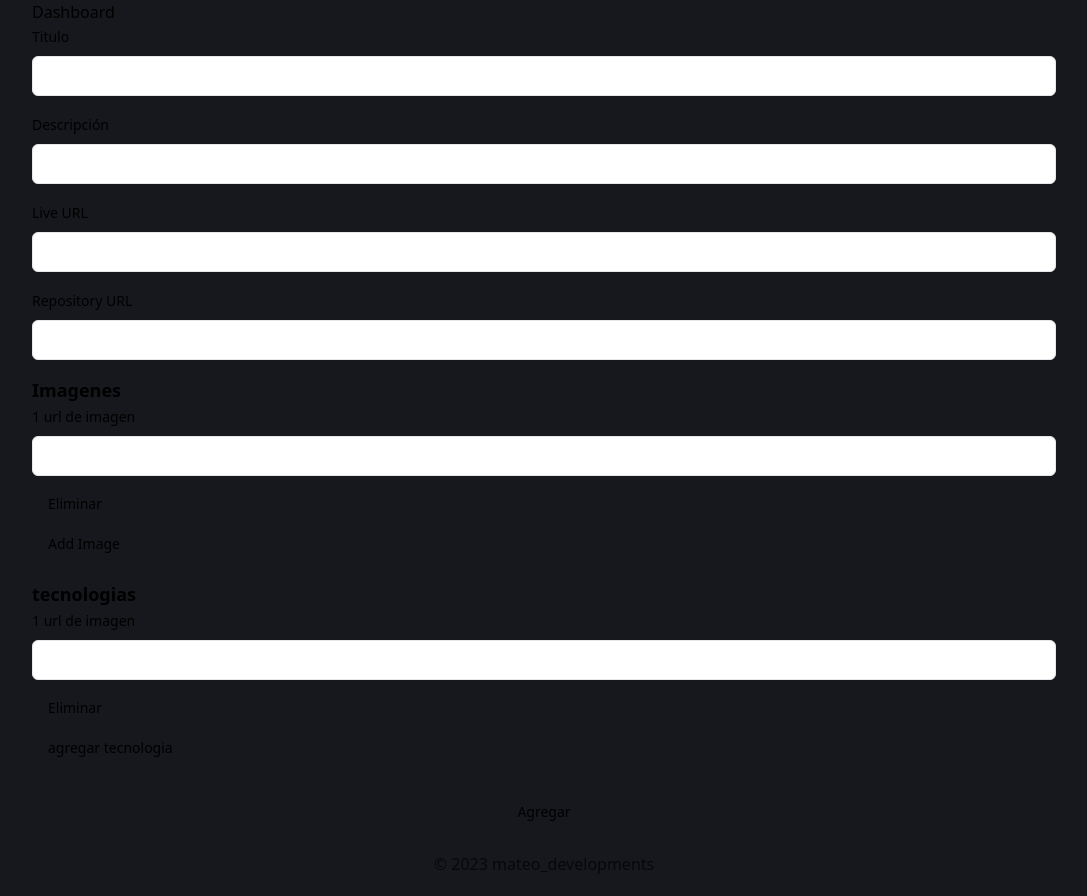
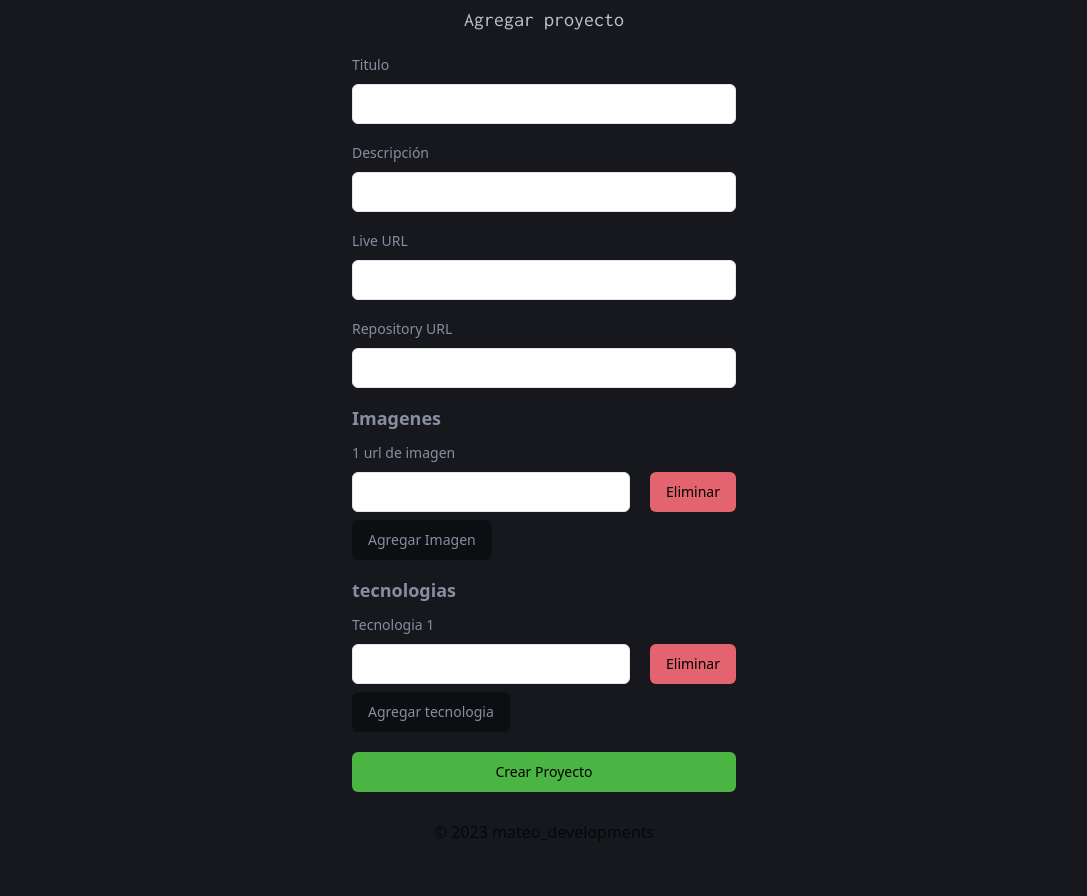
Before and after one commit to mateopedehonta/portfolio, a Next.js app: page /dashboard in a window 1280 px wide. Shown: the whole page, without its empty margins (96-1183 px from the left). After the commit the page ends 864 px from the top, so only its background shows below. Built offline with nearby package versions, Linux system fonts and the light colour scheme.

Commit message:
card disaing

```diff
--- a/src/actions/addProjects.ts
+++ b/src/actions/addProjects.ts
@@ -13,7 +13,6 @@ export const addProject = async (data: z.infer<typeof ProjectFormSchema>) => {
         technologies: data.technologies.map((i) => i.name),
       },
     });
-    console.log(project);
     return project;
   } catch (error) {
     console.log(error);
--- a/src/app/dashboard/page.tsx
+++ b/src/app/dashboard/page.tsx
@@ -2,8 +2,10 @@ import { ProjectForm } from "@/components";
 
 export default function Dashboard() {
   return (
-    <div className="w-4/5">
-      Dashboard
+    <div className="w-screen min-h-screen flex flex-col justify-center items-center text-gray-400 gap-5">
+      <h1 className="text-gray-500 font-Inconsolata subtitle">
+        Agregar proyecto
+      </h1>
       <ProjectForm />
     </div>
   );
--- a/src/app/login/page.tsx
+++ b/src/app/login/page.tsx
@@ -41,6 +41,7 @@ export default function LoginPage() {
   };
 
   return (
+    <div className="w-screen h-screen flex justify-center items-center text-gray-400">
       <Form {...form}>
         <form onSubmit={form.handleSubmit(onSubmit)} className="space-y-6">
           <div className="space-y-4">
@@ -82,9 +83,10 @@ export default function LoginPage() {
             />
           </div>
           <Button disabled={isPending} type="submit" className="w-full">
-          Login
+            Ingresar
           </Button>
         </form>
       </Form>
+    </div>
   );
 }
--- a/src/components/Contact.tsx
+++ b/src/components/Contact.tsx
@@ -32,10 +32,34 @@ export const Contact = () => {
         </p>
       </div>
       <div className="flex flex-col gap-6 ">
-        <SocialLink icon={<LinkedinLogo size={32} />} label="Linkedin" />
-        <SocialLink icon={<InstagramLogo size={32} />} label="Instagram" />
-        <SocialLink icon={<GithubLogo size={32} />} label="GitHub" />
-        <SocialLink icon={<EnvelopeSimple size={32} />} label="E-mail" />
+        <a
+          href="https://www.linkedin.com/in/mateo-pedehontaa/"
+          className="cursor-pointer"
+          target="_blank"
+        >
+          <SocialLink icon={<LinkedinLogo size={32} />} label="Linkedin" />
+        </a>
+        <a
+          href="https://www.instagram.com/mateo.pedehontaa/"
+          className="cursor-pointer"
+          target="_blank"
+        >
+          <SocialLink icon={<InstagramLogo size={32} />} label="Instagram" />
+        </a>
+        <a
+          href="https://github.com/mateodev1"
+          className="cursor-pointer"
+          target="_blank"
+        >
+          <SocialLink icon={<GithubLogo size={32} />} label="GitHub" />
+        </a>
+        <a
+          href="https://mail.google.com/mail/?view=cm&fs=1&to=mateopedehonta@gmail.com"
+          className="cursor-pointer"
+          target="_blank"
+        >
+          <SocialLink icon={<EnvelopeSimple size={32} />} label="E-mail" />
+        </a>
       </div>
     </div>
   );
--- a/src/components/projects/ProjectForm.tsx
+++ b/src/components/projects/ProjectForm.tsx
@@ -48,8 +48,8 @@ export const ProjectForm = () => {
   };
   return (
     <Form {...form}>
-      <form onSubmit={form.handleSubmit(onSubmit)} className="space-y-6">
-        <div className="space-y-4">
+      <form onSubmit={form.handleSubmit(onSubmit)} className="w-96">
+        <div className="space-y-4 w-full ">
           <FormField
             control={form.control}
             name="title"
@@ -105,7 +105,7 @@ export const ProjectForm = () => {
               </FormItem>
             )}
           />
-          <div>
+          <div className="space-y-2">
             <Label className="font-bold text-lg"> Imagenes</Label>
             {imagesField.fields.map((field, index) => (
               <FormField
@@ -115,6 +115,7 @@ export const ProjectForm = () => {
                 render={({ field }) => (
                   <FormItem>
                     <FormLabel>{index + 1} url de imagen</FormLabel>
+                    <div className="flex gap-5">
                       <FormControl>
                         <Input {...field} />
                       </FormControl>
@@ -123,9 +124,12 @@ export const ProjectForm = () => {
                           e.preventDefault();
                           imagesField.remove(index);
                         }}
+                        variant={"destructive"}
+                        className="text-black"
                       >
                         Eliminar
                       </Button>
+                    </div>
                   </FormItem>
                 )}
               />
@@ -135,11 +139,12 @@ export const ProjectForm = () => {
                 e.preventDefault();
                 imagesField.append({ url: "" });
               }}
+              variant={"default"}
             >
-              Add Image
+              Agregar Imagen
             </Button>
           </div>
-          <div>
+          <div className="space-y-2">
             <Label className="font-bold text-lg"> tecnologias</Label>
             {techField.fields.map((field, index) => (
               <FormField
@@ -148,7 +153,8 @@ export const ProjectForm = () => {
                 name={`technologies.${index}.name`}
                 render={({ field }) => (
                   <FormItem>
-                    <FormLabel>{index + 1} url de imagen</FormLabel>
+                    <FormLabel>Tecnologia {index + 1} </FormLabel>
+                    <div className="flex gap-5">
                       <FormControl>
                         <Input {...field} />
                       </FormControl>
@@ -157,9 +163,12 @@ export const ProjectForm = () => {
                           e.preventDefault();
                           techField.remove(index);
                         }}
+                        variant={"destructive"}
+                        className="text-black"
                       >
                         Eliminar
                       </Button>
+                    </div>
                   </FormItem>
                 )}
               />
@@ -170,13 +179,17 @@ export const ProjectForm = () => {
                 techField.append({ name: "" });
               }}
             >
-              agregar tecnologia
+              Agregar tecnologia
             </Button>
           </div>
         </div>
 
-        <Button disabled={isPending} type="submit" className="w-full">
-          Agregar
+        <Button
+          disabled={isPending}
+          type="submit"
+          className="mt-5 w-full bg-[#4BB543] text-black"
+        >
+          Crear Proyecto
         </Button>
       </form>
     </Form>
--- a/src/components/projects/ProjectList.tsx
+++ b/src/components/projects/ProjectList.tsx
@@ -1,5 +1,5 @@
 import { getCategories } from "@/actions/getProjects";
-import Image from "next/image";
+import { ProyectItem } from "./ProyectItem";
 
 export const ProjectList = async () => {
   const projects = await getCategories();
@@ -11,24 +11,7 @@ export const ProjectList = async () => {
       </div>
       <div className="grid grid-cols-3 justify-around w-[1040px] gap-[24px]">
         {projects.map((project) => (
-          <div
-            key={project.id}
-            className="w-[330px] h-[280px] bg-gray-300 rounded-xl flex flex-col p-3 gap-6"
-          >
-            <Image
-              src={project.images[0]}
-              alt=""
-              className="w-[306px] h-[156px] rounded-xl"
-              width={10}
-              height={10}
-            />
-            <div className="p-1">
-              <h1 className="text-gray-600 title_sm capitalize">
-                {project.title}
-              </h1>
-              <p className="text-gray-500 text_sm">{project.description}</p>
-            </div>
-          </div>
+          <ProyectItem key={project.id} {...project} />
         ))}
       </div>
     </div>
--- /dev/null
+++ b/src/components/projects/ProyectItem.tsx
@@ -0,0 +1,81 @@
+import { project } from "@prisma/client";
+import Image from "next/image";
+import React from "react";
+import {
+  Dialog,
+  DialogContent,
+  DialogDescription,
+  DialogHeader,
+  DialogTitle,
+  DialogTrigger,
+} from "../ui/dialog";
+import Link from "next/link";
+
+export const ProyectItem = ({
+  images,
+  description,
+  title,
+  liveUrl,
+  repositoryUrl,
+  technologies,
+  isFeatured,
+}: project) => {
+  return (
+    // <div>
+    <Dialog>
+      <DialogTrigger className="w-[330px] h-[280px] bg-gray-300 rounded-xl flex flex-col p-3 gap-6 transition-transform transform hover:scale-105 ">
+        <Image
+          src={images[0]}
+          alt=""
+          className="w-[306px] h-[156px] rounded-xl"
+          width={10}
+          height={10}
+        />
+        <div className="p-1">
+          <h1 className="text-gray-600 title_sm capitalize">{title}</h1>
+          <p className="text-gray-500 text_sm">{description}</p>
+        </div>
+      </DialogTrigger>
+      <DialogContent className="bg-gray-800 text-white w-full max-w-3xl h-[60%] p-6 rounded-lg flex flex-col items-center">
+        <Image
+          src={images[0]}
+          alt={title}
+          className="w-auto h-1/2 rounded-xl mb-4"
+          width={400}
+          height={400}
+        />
+        <DialogHeader className="text-center mb-4 h-full">
+          <DialogTitle className="text-2xl font-semibold mb-2">
+            {title}
+          </DialogTitle>
+          <DialogDescription className="text-sm text-gray-50">
+            {description}
+            <div className="mt-2 space-y-1">
+              <p>
+                <Link href={liveUrl!} className="text-blue-400 hover:underline">
+                  Live Demo
+                </Link>
+              </p>
+              <p>
+                <a
+                  href={repositoryUrl}
+                  className="text-blue-400 hover:underline"
+                >
+                  Repository
+                </a>
+              </p>
+              <p>
+                <span className="text-gray-400">Technologies:</span>{" "}
+                {technologies.join(", ")}
+              </p>
+              <p>
+                <span className="text-gray-400">Featured:</span>{" "}
+                {isFeatured ? "Yes" : "No"}
+              </p>
+            </div>
+          </DialogDescription>
+        </DialogHeader>
+      </DialogContent>
+    </Dialog>
+  );
+};
--- a/src/components/ui/button.tsx
+++ b/src/components/ui/button.tsx
@@ -1,18 +1,21 @@
 import * as React from "react";
-import {Slot} from "@radix-ui/react-slot";
-import {cva, type VariantProps} from "class-variance-authority";
+import { Slot } from "@radix-ui/react-slot";
+import { cva, type VariantProps } from "class-variance-authority";
 
-import {cn} from "@/lib/utils";
+import { cn } from "@/lib/utils";
 
 const buttonVariants = cva(
   "inline-flex items-center justify-center whitespace-nowrap rounded-md text-sm font-medium ring-offset-background transition-colors focus-visible:outline-none focus-visible:ring-2 focus-visible:ring-ring focus-visible:ring-offset-2 disabled:pointer-events-none disabled:opacity-50",
   {
     variants: {
       variant: {
-        default: "bg-primary text-primary-foreground hover:bg-primary/90",
-        destructive: "bg-destructive text-destructive-foreground hover:bg-destructive/90",
-        outline: "border border-input bg-background hover:bg-accent hover:text-accent-foreground",
-        secondary: "bg-secondary text-secondary-foreground hover:bg-secondary/80",
+        default: "bg-gray-100 text-primary-foreground hover:bg-primary/90 ",
+        destructive:
+          "bg-red text-black text-destructive-foreground hover:bg-destructive/90",
+        outline:
+          "border border-input bg-background hover:bg-accent hover:text-accent-foreground",
+        secondary:
+          "bg-secondary text-secondary-foreground hover:bg-secondary/80",
         ghost: "hover:bg-accent hover:text-accent-foreground",
         link: "text-primary underline-offset-4 hover:underline",
       },
@@ -37,13 +40,19 @@ export interface ButtonProps
 }
 
 const Button = React.forwardRef<HTMLButtonElement, ButtonProps>(
-  ({className, variant, size, asChild = false, ...props}, ref) => {
+  ({ className, variant, size, asChild = false, ...props }, ref) => {
     const Comp = asChild ? Slot : "button";
 
-    return <Comp ref={ref} className={cn(buttonVariants({variant, size, className}))} {...props} />;
+    return (
+      <Comp
+        ref={ref}
+        className={cn(buttonVariants({ variant, size, className }))}
+        {...props}
+      />
+    );
   },
 );
 
 Button.displayName = "Button";
 
-export {Button, buttonVariants};
+export { Button, buttonVariants };
--- a/src/components/ui/dialog.tsx
+++ b/src/components/ui/dialog.tsx
@@ -1,18 +1,18 @@
-"use client"
+"use client";
 
-import * as React from "react"
-import * as DialogPrimitive from "@radix-ui/react-dialog"
-import { X } from "lucide-react"
+import * as React from "react";
+import * as DialogPrimitive from "@radix-ui/react-dialog";
+import { X } from "lucide-react";
 
-import { cn } from "@/lib/utils"
+import { cn } from "@/lib/utils";
 
-const Dialog = DialogPrimitive.Root
+const Dialog = DialogPrimitive.Root;
 
-const DialogTrigger = DialogPrimitive.Trigger
+const DialogTrigger = DialogPrimitive.Trigger;
 
-const DialogPortal = DialogPrimitive.Portal
+const DialogPortal = DialogPrimitive.Portal;
 
-const DialogClose = DialogPrimitive.Close
+const DialogClose = DialogPrimitive.Close;
 
 const DialogOverlay = React.forwardRef<
   React.ElementRef<typeof DialogPrimitive.Overlay>,
@@ -22,12 +22,12 @@ const DialogOverlay = React.forwardRef<
     ref={ref}
     className={cn(
       "fixed inset-0 z-50 bg-black/80  data-[state=open]:animate-in data-[state=closed]:animate-out data-[state=closed]:fade-out-0 data-[state=open]:fade-in-0",
-      className
+      className,
     )}
     {...props}
   />
-))
-DialogOverlay.displayName = DialogPrimitive.Overlay.displayName
+));
+DialogOverlay.displayName = DialogPrimitive.Overlay.displayName;
 
 const DialogContent = React.forwardRef<
   React.ElementRef<typeof DialogPrimitive.Content>,
@@ -38,8 +38,8 @@ const DialogContent = React.forwardRef<
     <DialogPrimitive.Content
       ref={ref}
       className={cn(
-        "fixed left-[50%] top-[50%] z-50 grid w-full max-w-lg translate-x-[-50%] translate-y-[-50%] gap-4 border bg-background p-6 shadow-lg duration-200 data-[state=open]:animate-in data-[state=closed]:animate-out data-[state=closed]:fade-out-0 data-[state=open]:fade-in-0 data-[state=closed]:zoom-out-95 data-[state=open]:zoom-in-95 data-[state=closed]:slide-out-to-left-1/2 data-[state=closed]:slide-out-to-top-[48%] data-[state=open]:slide-in-from-left-1/2 data-[state=open]:slide-in-from-top-[48%] sm:rounded-lg",
-        className
+        "fixed left-[50%] top-[50%] z-50 grid w-full  translate-x-[-50%] translate-y-[-50%] gap-4 border bg-background p-6 shadow-lg duration-200 data-[state=open]:animate-in data-[state=closed]:animate-out data-[state=closed]:fade-out-0 data-[state=open]:fade-in-0 data-[state=closed]:zoom-out-95 data-[state=open]:zoom-in-95 data-[state=closed]:slide-out-to-left-1/2 data-[state=closed]:slide-out-to-top-[48%] data-[state=open]:slide-in-from-left-1/2 data-[state=open]:slide-in-from-top-[48%] sm:rounded-lg",
+        className,
       )}
       {...props}
     >
@@ -50,8 +50,8 @@ const DialogContent = React.forwardRef<
       </DialogPrimitive.Close>
     </DialogPrimitive.Content>
   </DialogPortal>
-))
-DialogContent.displayName = DialogPrimitive.Content.displayName
+));
+DialogContent.displayName = DialogPrimitive.Content.displayName;
 
 const DialogHeader = ({
   className,
@@ -60,12 +60,12 @@ const DialogHeader = ({
   <div
     className={cn(
       "flex flex-col space-y-1.5 text-center sm:text-left",
-      className
+      className,
     )}
     {...props}
   />
-)
-DialogHeader.displayName = "DialogHeader"
+);
+DialogHeader.displayName = "DialogHeader";
 
 const DialogFooter = ({
   className,
@@ -74,12 +74,12 @@ const DialogFooter = ({
   <div
     className={cn(
       "flex flex-col-reverse sm:flex-row sm:justify-end sm:space-x-2",
-      className
+      className,
     )}
     {...props}
   />
-)
-DialogFooter.displayName = "DialogFooter"
+);
+DialogFooter.displayName = "DialogFooter";
 
 const DialogTitle = React.forwardRef<
   React.ElementRef<typeof DialogPrimitive.Title>,
@@ -89,12 +89,12 @@ const DialogTitle = React.forwardRef<
     ref={ref}
     className={cn(
       "text-lg font-semibold leading-none tracking-tight",
-      className
+      className,
     )}
     {...props}
   />
-))
-DialogTitle.displayName = DialogPrimitive.Title.displayName
+));
+DialogTitle.displayName = DialogPrimitive.Title.displayName;
 
 const DialogDescription = React.forwardRef<
   React.ElementRef<typeof DialogPrimitive.Description>,
@@ -105,8 +105,8 @@ const DialogDescription = React.forwardRef<
     className={cn("text-sm text-muted-foreground", className)}
     {...props}
   />
-))
-DialogDescription.displayName = DialogPrimitive.Description.displayName
+));
+DialogDescription.displayName = DialogPrimitive.Description.displayName;
 
 export {
   Dialog,
@@ -119,4 +119,4 @@ export {
   DialogFooter,
   DialogTitle,
   DialogDescription,
-}
+};
--- a/src/components/ui/input.tsx
+++ b/src/components/ui/input.tsx
@@ -1,6 +1,6 @@
-import * as React from "react"
+import * as React from "react";
 
-import { cn } from "@/lib/utils"
+import { cn } from "@/lib/utils";
 
 export interface InputProps
   extends React.InputHTMLAttributes<HTMLInputElement> {}
@@ -11,15 +11,15 @@ const Input = React.forwardRef<HTMLInputElement, InputProps>(
       <input
         type={type}
         className={cn(
-          "flex h-10 w-full rounded-md border border-input bg-background px-3 py-2 text-sm ring-offset-background file:border-0 file:bg-transparent file:text-sm file:font-medium placeholder:text-muted-foreground focus-visible:outline-none focus-visible:ring-2 focus-visible:ring-ring focus-visible:ring-offset-2 disabled:cursor-not-allowed disabled:opacity-50",
-          className
+          "flex text-gray-200 h-10 w-full rounded-md border border-input bg-background px-3 py-2 text-sm ring-offset-background file:border-0 file:bg-transparent file:text-sm file:font-medium placeholder:text-muted-foreground focus-visible:outline-none focus-visible:ring-2 focus-visible:ring-ring focus-visible:ring-offset-2 disabled:cursor-not-allowed disabled:opacity-50",
+          className,
         )}
         ref={ref}
         {...props}
       />
-    )
-  }
-)
-Input.displayName = "Input"
+    );
+  },
+);
+Input.displayName = "Input";
 
-export { Input }
+export { Input };
```
Also changed, not shown: 2 other files (tests, documents, lock files or other folders). Lines whose indentation alone changed are shown as unchanged.
